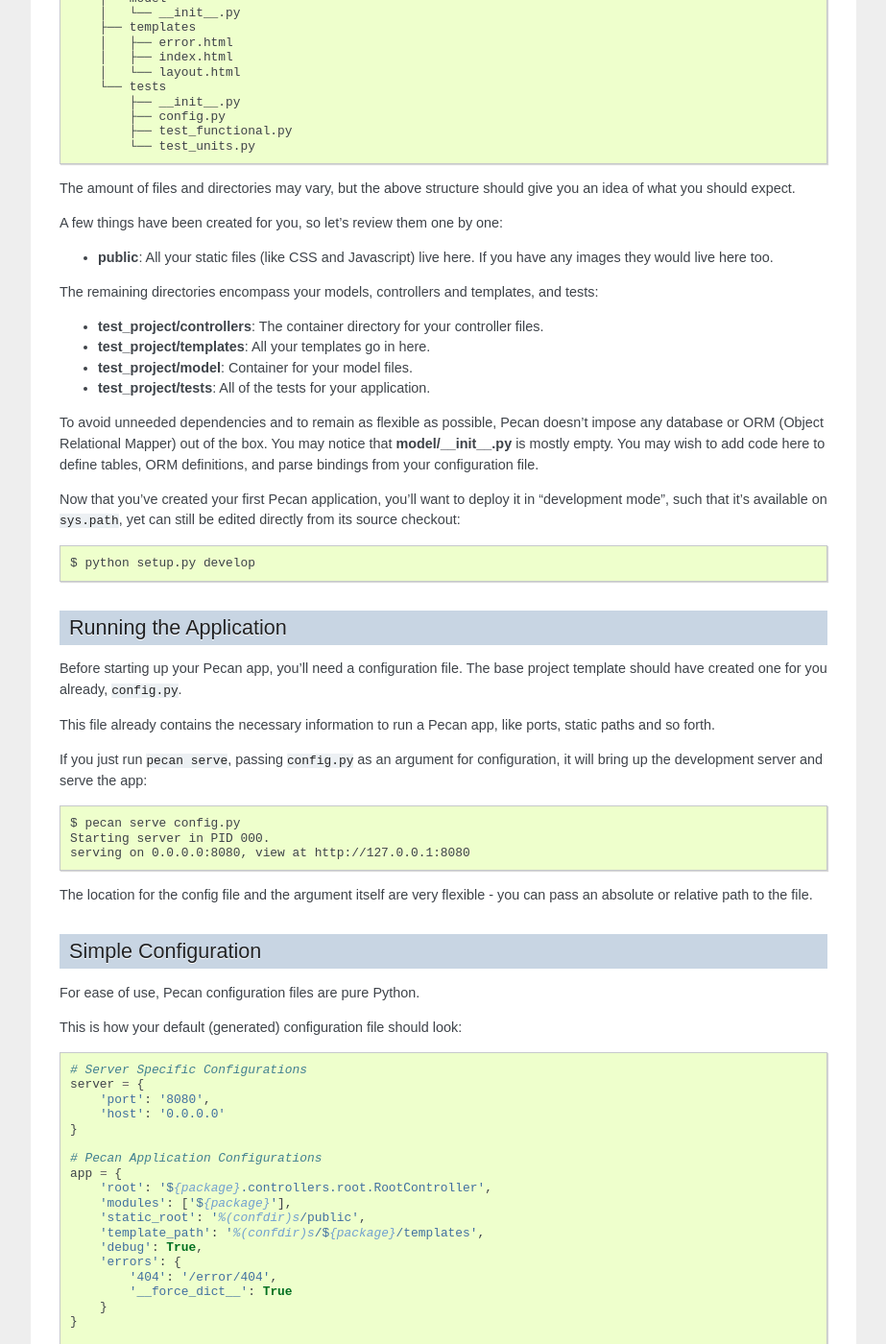
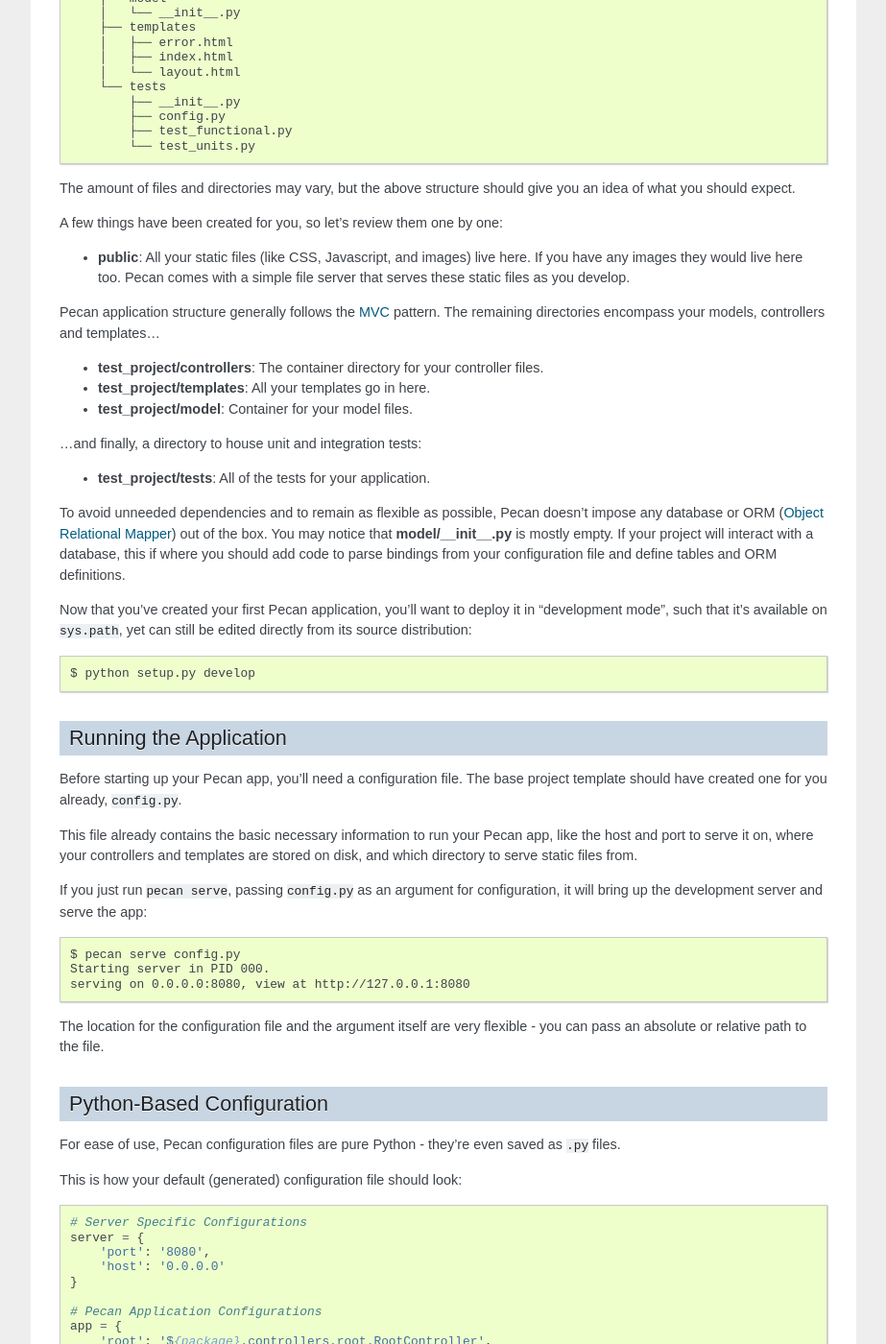
Before and after one commit to stackforge/pecan, a Sphinx documentation site: the page built from docs/source/quick_start.rst, in a window 1280 px wide and 1400 px high, scrolled down 763 px. Shown: the whole window at 96% size, without its empty margins (198-1121 px from the left). Built offline with Sphinx 7.4.7, drawn with Linux system fonts in a browser that asks for light colours; some of the changed text lies outside the part shown.

```diff
--- a/docs/source/development.rst
+++ b/docs/source/development.rst
@@ -9,7 +9,7 @@ Reloading Automatically as Files Change
 
 Debugging Pecan Applications
 ----------------------------
-Pecan comes with a simple debugging middleware for helping track down problems
+Pecan comes with simple debugging middleware for helping diagnose problems
 in your applications. To enable the debugging middleware, simply set the
 ``debug`` flag to ``True`` in your configuration file::
 
--- a/docs/source/quick_start.rst
+++ b/docs/source/quick_start.rst
@@ -59,27 +59,34 @@ give you an idea of what you should expect.
 
 A few things have been created for you, so let's review them one by one:
 
-* **public**: All your static files (like CSS and Javascript) live here. If you
-  have any images they would live here too.
+* **public**: All your static files (like CSS, Javascript, and images) live
+  here. If you have any images they would live here too.  Pecan comes with
+  a simple file server that serves these static files as you develop.
 
 
-The remaining directories encompass your models, controllers and templates, and
-tests:
+Pecan application structure generally follows the
+`MVC <http://en.wikipedia.org/wiki/Model–view–controller>`_ pattern.  The
+remaining directories encompass your models, controllers and templates...
 
 *  **test_project/controllers**:  The container directory for your controller files.
 *  **test_project/templates**:    All your templates go in here.
 *  **test_project/model**:        Container for your model files.
+
+...and finally, a directory to house unit and integration tests:
+
 *  **test_project/tests**:        All of the tests for your application.
 
 To avoid unneeded dependencies and to remain as flexible as possible, Pecan
-doesn't impose any database or ORM (Object Relational Mapper) out of the box.
-You may notice that **model/__init__.py** is mostly empty.  You may wish to add
-code here to define tables, ORM definitions, and parse bindings from your
-configuration file.
+doesn't impose any database or ORM
+(`Object Relational Mapper
+<http://en.wikipedia.org/wiki/Object-relational_mapping>`_) out of the box.
+You may notice that **model/__init__.py** is mostly empty.  If your project
+will interact with a database, this if where you should add code to parse
+bindings from your configuration file and define tables and ORM definitions.
 
 Now that you've created your first Pecan application, you'll want to deploy it
 in "development mode", such that it’s available on ``sys.path``, yet can still
-be edited directly from its source checkout::
+be edited directly from its source distribution::
 
     $ python setup.py develop
 
@@ -90,8 +97,9 @@ Running the Application
 Before starting up your Pecan app, you'll need a configuration file.  The
 base project template should have created one for you already, ``config.py``.
 
-This file already contains the necessary information to run a Pecan app, like
-ports, static paths and so forth.
+This file already contains the basic necessary information to run your Pecan
+app, like the host and port to serve it on, where your controllers and templates
+are stored on disk, and which directory to serve static files from.
 
 If you just run ``pecan serve``, passing ``config.py`` as an argument for
 configuration, it will bring up the development server and serve the app::
@@ -100,14 +108,14 @@ configuration, it will bring up the development server and serve the app::
     Starting server in PID 000.
     serving on 0.0.0.0:8080, view at http://127.0.0.1:8080
 
-
-The location for the config file and the argument itself are very flexible -
-you can pass an absolute or relative path to the file.
+The location for the configuration file and the argument itself are very
+flexible - you can pass an absolute or relative path to the file.
 
 
-Simple Configuration
---------------------
-For ease of use, Pecan configuration files are pure Python.
+Python-Based Configuration
+--------------------------
+For ease of use, Pecan configuration files are pure Python - they're even saved
+as ``.py`` files.
 
 This is how your default (generated) configuration file should look::
 
@@ -159,13 +167,15 @@ This is how your default (generated) configuration file should look::
 
 You can also add your own configuration as Python dictionaries.
 
-For more specific documentation on configuration, see the :ref:`Configuration`
-section.
+There's a lot to cover here, so we'll come back to configuration files in
+a later chapter (:ref:`Configuration`).
 
 
 The Application Root
 --------------------
-The Root Controller is the root of your application.
+The **Root Controller** is the root of your application.  You can think of it
+as being analogous to your application's root path (in our case,
+``http://localhost:8080/``).
 
 This is how it looks in the project template
 (``test_project.controllers.root.RootController``)::
@@ -195,23 +205,46 @@ This is how it looks in the project template
 
 
 You can specify additional classes and methods if you need to do so, but for
-now we have an *index* and *index_post* method.
+now, let's examine the sample project, controller by controller::
 
-**def index**: is *exposed* via the decorator ``@expose`` (which in turn uses the
-``index.html`` template) at the root of the application (http://127.0.0.1:8080/),
-so any HTTP GET that hits the root of your application (/) will be routed to
-this method.
+    @expose(generic=True, template='index.html')
+    def index(self):
+        return dict()
 
-Notice that the index method returns a dictionary - this dictionary is used as
-a namespace to render the specified template (``index.html``) into HTML.
+The ``index`` method is marked as **publically available** via the ``@expose``
+decorator (which in turn uses the ``index.html`` template) at the root of the
+application (http://127.0.0.1:8080/), so any HTTP ``GET`` that hits the root of
+your application (``/``) will be routed to this method.
 
-**def index_post**: receives one HTTP POST argument (``q``).
+Notice that the ``index`` method returns a Python dictionary - this dictionary
+is used as a namespace to render the specified template (``index.html``) into
+HTML, and is the primary mechanism by which data is passed from controller to
+template.
 
-``method`` has been set to 'POST', so HTTP POSTs to the application root (in
-our example, form submissions) will be routed to this method.
+::
 
-**def error**: Finally, we have the error controller that allows your application to
-display custom pages for certain HTTP errors (404, etc...).
+    @index.when(method='POST')
+    def index_post(self, q):
+        redirect('http://pecan.readthedocs.org/en/latest/search.html?q=%s' % q)
+
+The ``index_post`` method receives one HTTP ``POST`` argument (``q``).  Because
+the argument ``method`` to ``@index.when`` has been set to ``'POST'``, any
+HTTP ``POST`` to the application root (in the example project, a form
+submission) will be routed to this method.
+
+::
+
+    @expose('error.html')
+    def error(self, status):
+        try:
+            status = int(status)
+        except ValueError:
+            status = 0
+        message = getattr(status_map.get(status), 'explanation', '')
+        return dict(status=status, message=message)
+
+Finally, we have the ``error`` method, which allows the application to display
+custom pages for certain HTTP errors (``404``, etc...).
 
 Running the Tests For Your Application
 --------------------------------------
--- a/docs/source/rest.rst
+++ b/docs/source/rest.rst
@@ -6,7 +6,7 @@ Writing RESTful Web Services with Pecan
 If you need to write controllers to interact with objects, using the
 ``RestController`` may help speed things up. It follows the Representational
 State Transfer Protocol, also known as REST, by routing the standard HTTP
-verbs of GET, POST, PUT, and DELETE to individual methods::
+verbs of ``GET``, ``POST``, ``PUT``, and ``DELETE`` to individual methods::
 
     from pecan import expose
     from pecan.rest import RestController
```
Also changed, not shown: other parts of docs/source/rest.rst (+2 -2 lines), docs/source/routing.rst (+6 -5 lines), docs/source/templates.rst (+7 -7 lines).
